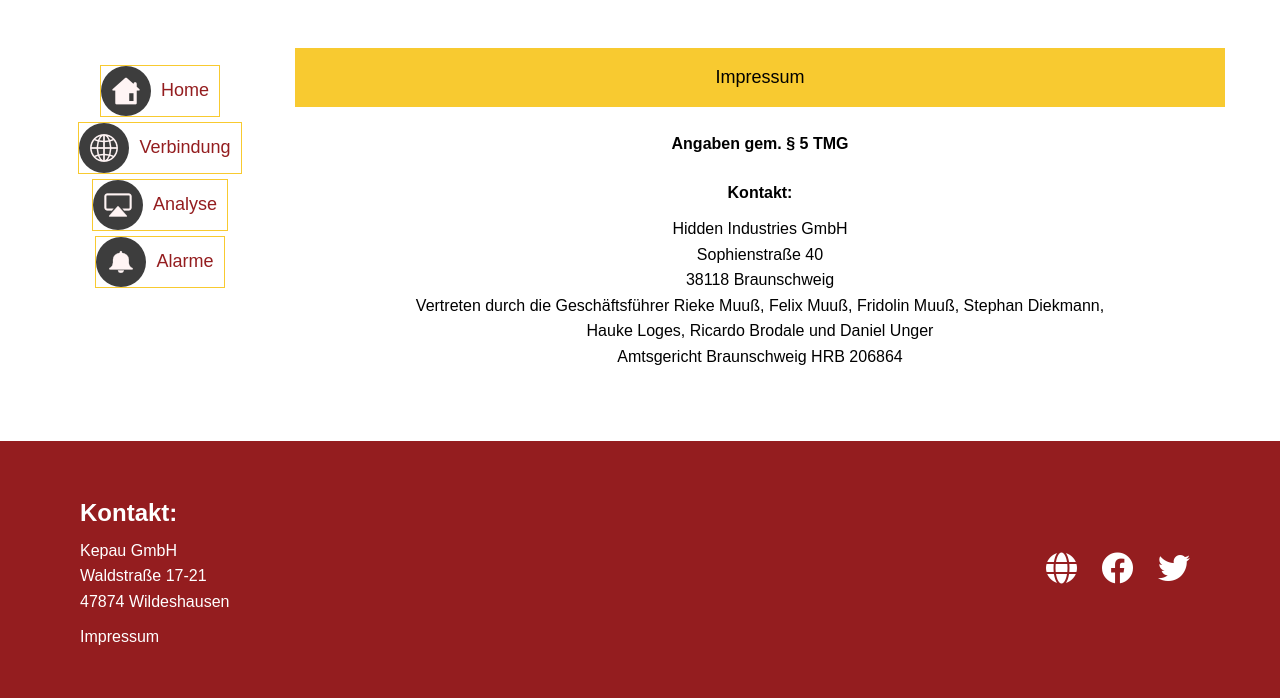
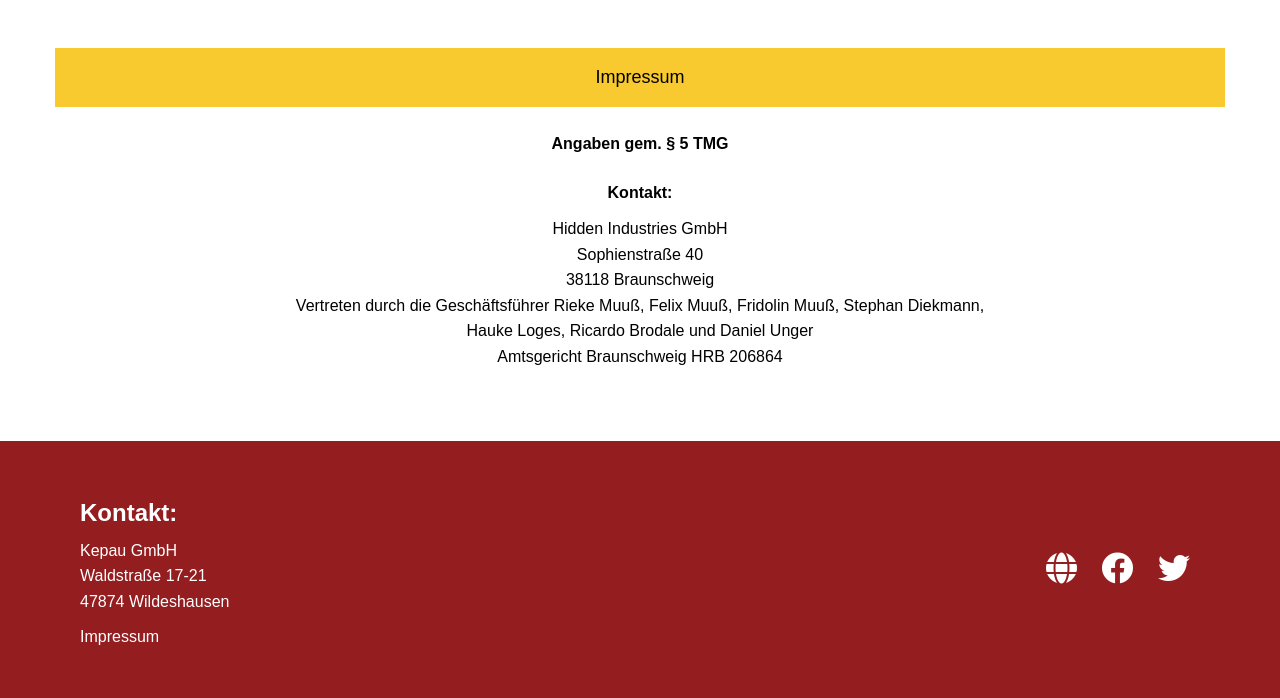
Before and after one commit to parzen/Demo, a PHP site: page /impressum.html in a window 1280 px wide. Shown: the part 102-800 px from the top of the page. Run offline with PHP 8.4, Linux system fonts and the light colour scheme.

Commit message:
impressum ohne navbar

```diff
--- a/css/style.css
+++ b/css/style.css
@@ -262,7 +262,8 @@ code, pre {
 .main .grid {
     align-items: flex-start;
     justify-content: left;
-    grid-template-columns: 2fr 8fr;
+    /* grid-template-columns: 2fr 8fr; */ /* ohne navbar */
+    grid-template-columns: 1fr;
     padding: 0;
 }
 
--- a/home.html
+++ b/home.html
@@ -71,7 +71,7 @@
                     </div>
                     <div>
                         <i class="fas fa-bolt fa-3x"></i>
-                        <h3>5.900 Watt</h3>
+                        <h3>15.900 Watt</h3>
                         <p class="text-secondary">Maximale Leistung</p>
                     </div>
                     <div>
--- a/impressum.html
+++ b/impressum.html
@@ -29,7 +29,7 @@
         <!-- Main -->
         <section class="main py-4">
             <div class="container grid">
-                <div class="navbar">
+<!--                 <div class="navbar">
                     <nav>
                         <ul>
                             <li id="menu" onclick="toggleMenu()">
@@ -51,7 +51,7 @@
                             </div>
                         </ul>
                     </nav>
-                </div>
+                </div> -->
                 <div class="main-content">
                     <div class="heading bg-primary">
                         Impressum
```
